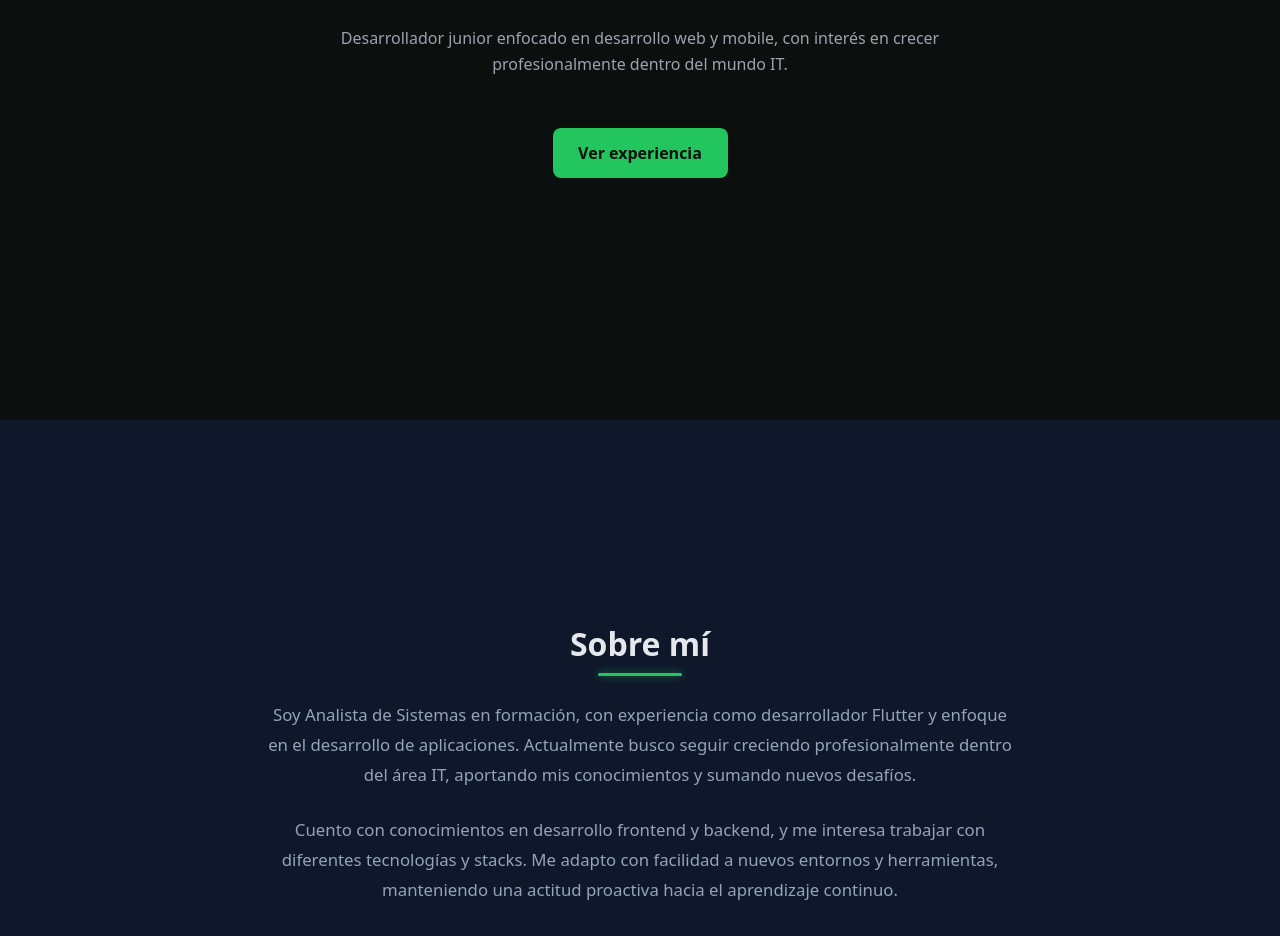
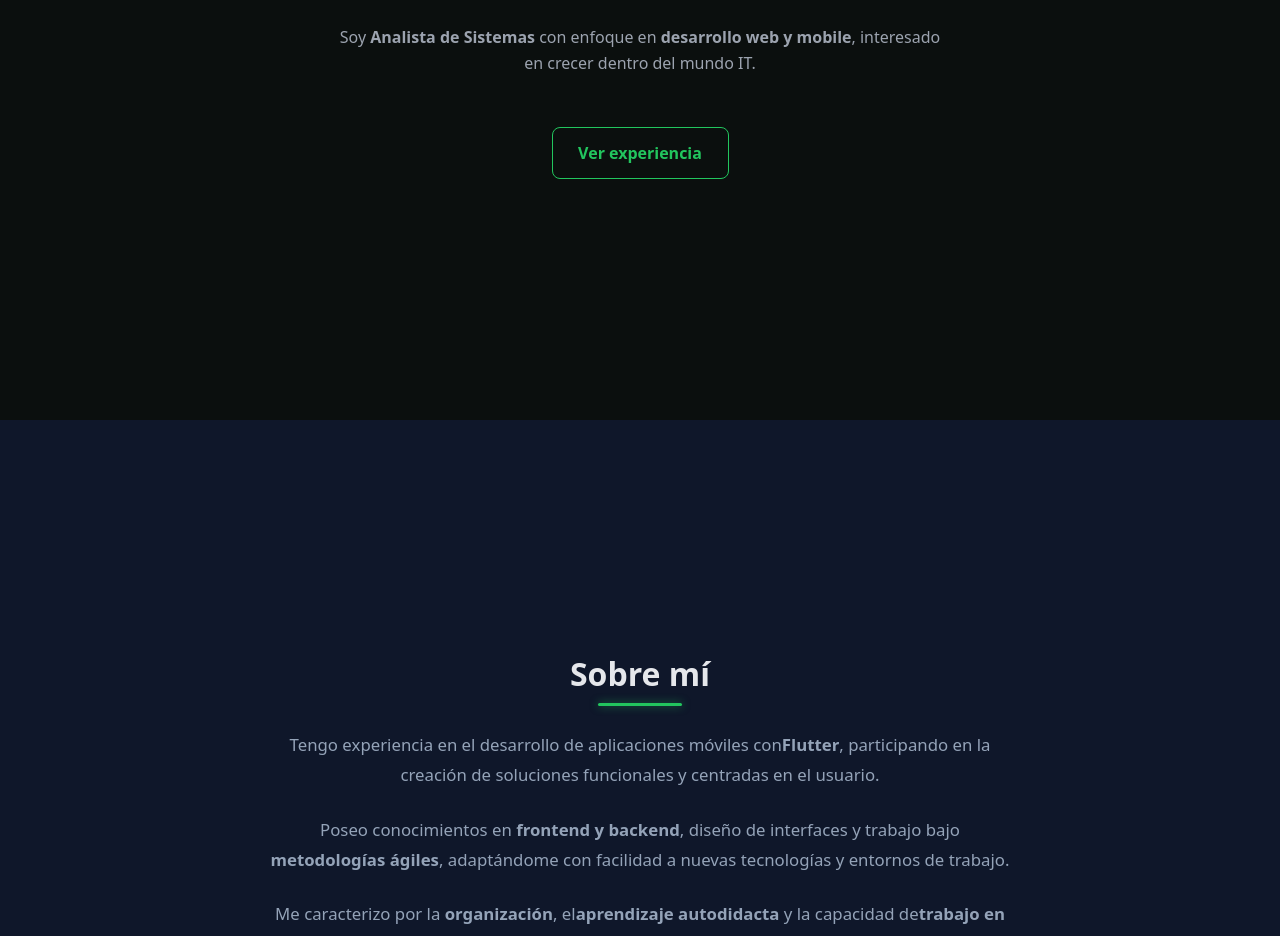
Before and after one commit to Mariano18014/cv-repository, a React (Vite) app: page / in a window 1280 px wide. Shown: the part 380-1316 px from the top of the page. Built offline with nearby package versions, Linux system fonts and the light colour scheme.

Commit message:
Arreglo texto del archivo Home y AboutMe.

```diff
--- a/src/pages/AboutMe.jsx
+++ b/src/pages/AboutMe.jsx
@@ -4,23 +4,22 @@ function AboutMe() {
     return (
         <section id="about-me">
             <h2>Sobre mí</h2>
-
             <p>
-                Soy Analista de Sistemas en formación, con experiencia como desarrollador Flutter y enfoque en el
-                desarrollo de aplicaciones. Actualmente busco seguir creciendo profesionalmente dentro del área IT,
-                aportando mis conocimientos y sumando nuevos desafíos.
+                Tengo experiencia en el desarrollo de aplicaciones móviles con
+                <strong>Flutter</strong>, participando en la creación de soluciones funcionales y centradas en el usuario.
             </p>
 
             <p>
-                Cuento con conocimientos en desarrollo frontend y backend, y me interesa trabajar con diferentes
-                tecnologías y stacks. Me adapto con facilidad a nuevos entornos y herramientas, manteniendo una
-                actitud proactiva hacia el aprendizaje continuo.
+                Poseo conocimientos en <strong>frontend y backend</strong>,
+                diseño de interfaces y trabajo bajo <strong>metodologías ágiles</strong>,
+                adaptándome con facilidad a nuevas tecnologías y entornos de trabajo.
             </p>
 
             <p>
-                Me destaco por la constancia, el aprendizaje autodidacta y la capacidad de organización. Tengo
-                experiencia trabajando en equipo, bajo presión y gestionando el tiempo de forma eficiente,
-                aportando creatividad y compromiso en cada proyecto.
+                Me caracterizo por la <strong>organización</strong>, el
+                <strong>aprendizaje autodidacta</strong> y la capacidad de
+                <strong>trabajo en equipo</strong>. Actualmente busco seguir desarrollándome profesionalmente en el área IT,
+                aportando compromiso y responsabilidad en proyectos reales.
             </p>
         </section>
     )
--- a/src/pages/Home.jsx
+++ b/src/pages/Home.jsx
@@ -5,10 +5,10 @@ function Home() {
         <section id="home">
             <h1>Mariano Hasan</h1>
             <h2>Analista de Sistemas</h2>
-            <a>
-                Desarrollador junior enfocado en desarrollo web y mobile,
-                con interés en crecer profesionalmente dentro del mundo IT.
-            </a>
+            <p>
+                Soy <strong>Analista de Sistemas</strong> con enfoque en
+                <strong> desarrollo web y mobile</strong>, interesado en crecer dentro del mundo IT.
+            </p>
 
             <a href="#experience" className="btn-experience">
                 Ver experiencia
--- a/src/styles/Home.css
+++ b/src/styles/Home.css
@@ -27,35 +27,11 @@
   margin-bottom: 0.5rem;
 }
 
-#home a:first-of-type {
+#home p {
   max-width: 620px;
   font-size: 1rem;
   line-height: 1.6;
   color: #9ca3af;
-}
-
-#home a#experiencia {
-  margin-top: 2rem;
-
-  padding: 0.75rem 1.5rem;
-
-  border: 1px solid #22c55e;
-  border-radius: 8px;
-
-  color: #22c55e;
-  text-decoration: none;
-  font-weight: 500;
-
-  transition:
-    background-color 0.3s ease,
-    color 0.3s ease,
-    box-shadow 0.3s ease;
-}
-
-#home a#experiencia:hover {
-  background-color: #22c55e;
-  color: #0b0f0e;
-  box-shadow: 0 0 12px rgba(34, 197, 94, 0.6);
 }
 
 .btn-experience {
@@ -63,9 +39,10 @@
   margin-top: 2rem;
   padding: 0.8rem 1.6rem;
 
-  background-color: #22c55e;
-  color: #0b0f0e;
+  background-color: transparent;
+  border: 1px solid #22c55e;
 
+  color: #22c55e;
   font-weight: 600;
   text-decoration: none;
   border-radius: 8px;
@@ -74,6 +51,8 @@
 }
 
 .btn-experience:hover {
+  background-color: #22c55e;
+  color: #0b0f0e;
+  box-shadow: 0 0 12px rgba(34, 197, 94, 0.6);
   transform: translateY(-2px);
-  box-shadow: 0 0 1
 }
```
